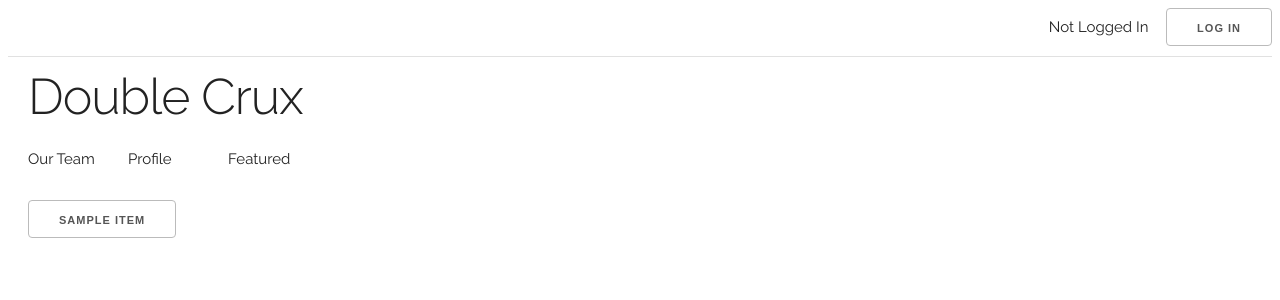
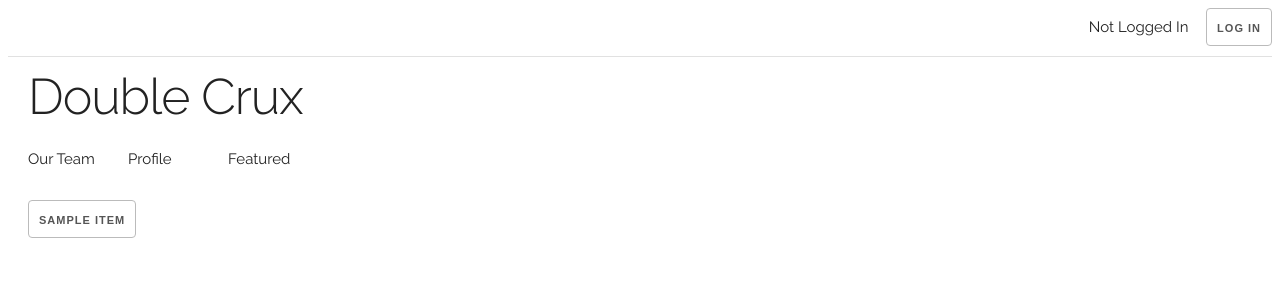
Before and after one commit to Vanzcoder/finalproject, a Python web app: template templates/home.html in a window 1280 px wide. Shown: the top 300 px of the page. Run offline with Jinja, Linux system fonts and the light colour scheme; the template is opened without the code that fills it: most values are stand-ins (such as "Sample title", 1, 10 or a date in 2020).

Commit message:
Trying to make a last save restore before I mess up the buttons.

```diff
--- a/stylesheets/skeleton.css
+++ b/stylesheets/skeleton.css
@@ -172,7 +172,7 @@ input[type="reset"],
 input[type="button"] {
   display: inline-block;
   height: 38px;
-  padding: 0 30px;
+  padding: 0 10px;
   color: #555;
   text-align: center;
   font-size: 11px;
@@ -182,7 +182,7 @@ input[type="button"] {
   text-transform: uppercase;
   text-decoration: none;
   white-space: nowrap;
-  background-color: transparent;
+  background-color: white;
   border-radius: 4px;
   border: 1px solid #bbb;
   cursor: pointer;
@@ -254,7 +254,7 @@ textarea {
      -moz-appearance: none;
           appearance: none; }
 textarea {
-  min-height: 65px;
+  min-height: 165px;
   padding-top: 6px;
   padding-bottom: 6px; }
 input[type="email"]:focus,
```
Also changed, not shown: stylesheets/stylesDiscussion.css (+9 -0 lines), templates/discussion.html (+10 -7 lines).
